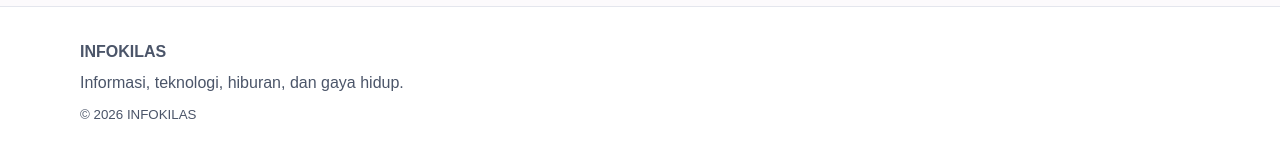
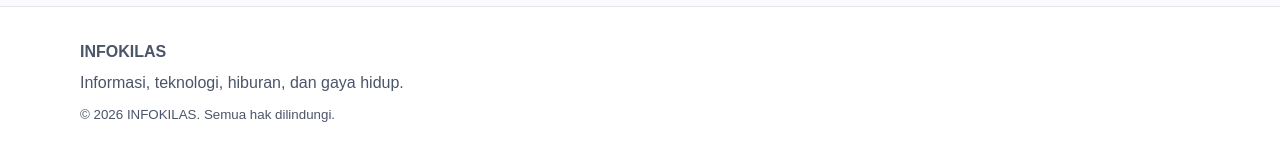
Before and after one commit to infokilas/infokilas.github.io, a Jekyll site: the page built from index.html, in a window 1280 px wide. Shown: the part 1196-1353 px from the top of the page. Built offline with Jekyll 4.4.1, drawn with Linux system fonts in a browser that asks for light colours.

Commit message:
Update default.html

```diff
--- a/_layouts/default.html
+++ b/_layouts/default.html
@@ -1,11 +1,54 @@
+
 <!doctype html>
-<html lang="id">
-<head>{% include head.html %}</head>
+<html lang="{{ site.lang | default: 'id-ID' }}">
+<head>
+  {% include head.html %}
+</head>
+
 <body>
-<header class="site-header"><div class="container header-inner">
-<a class="site-brand" href="{{ '/' | relative_url }}"><img src="{{ '/assets/images/logo-infokilas.png' | relative_url }}" alt="INFOKILAS" width="270" height="80"></a>
-<nav class="site-nav" aria-label="Navigasi utama"><a href="{{ '/arsip/' | relative_url }}">Semua Artikel</a><a href="{{ '/' | relative_url }}">Beranda</a></nav>
-</div></header>
-<main class="container site-main">{{ content }}</main>
-<footer class="site-footer"><div class="container"><strong>INFOKILAS</strong><p>Informasi, teknologi, hiburan, dan gaya hidup.</p><small>&copy; {{ site.time | date: '%Y' }} INFOKILAS</small></div></footer>
-</body></html>
+
+  <!-- HEADER INFOKILAS -->
+  <header class="site-header">
+    <div class="container header-inner">
+
+      <!-- LOGO -->
+      <a class="site-brand" href="{{ '/' | relative_url }}" aria-label="INFOKILAS - Beranda">
+        <img
+          src="{{ '/assets/images/logo-infokilas.png' | relative_url }}"
+          alt="INFOKILAS"
+          width="270"
+          height="80">
+      </a>
+
+      <!-- NAVIGASI -->
+      <nav class="site-nav" aria-label="Navigasi utama">
+        <a href="{{ '/arsip/' | relative_url }}">Semua Artikel</a>
+        <a href="{{ '/' | relative_url }}">Beranda</a>
+      </nav>
+
+    </div>
+  </header>
+
+  <!-- KONTEN UTAMA -->
+  <main id="main-content" class="container site-main">
+    {{ content }}
+  </main>
+
+  <!-- FOOTER -->
+  <footer class="site-footer">
+    <div class="container">
+
+      <strong>INFOKILAS</strong>
+
+      <p>Informasi, teknologi, hiburan, dan gaya hidup.</p>
+
+      <small>
+        &copy; {{ site.time | date: '%Y' }} INFOKILAS.
+        Semua hak dilindungi.
+      </small>
+
+    </div>
+  </footer>
+
+</body>
+</html>
```
